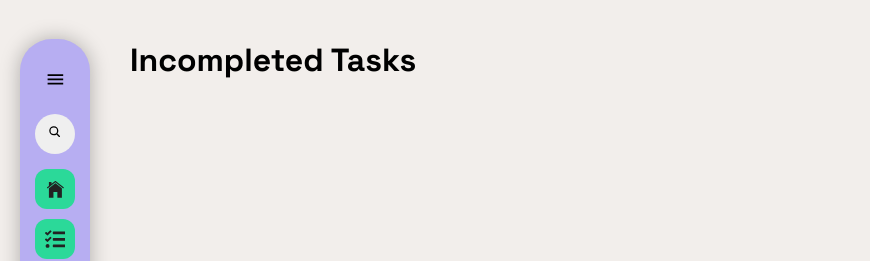
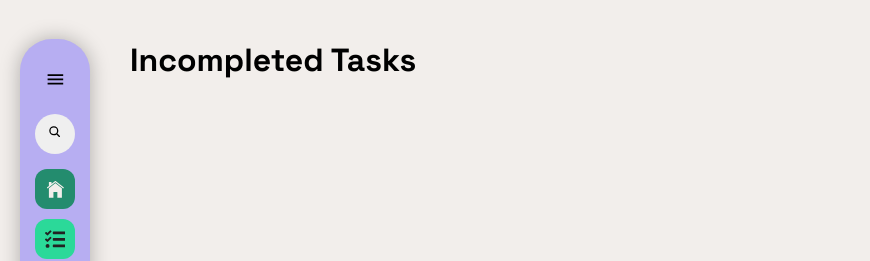
Before and after one commit to GV4F/To-Do-List, a React (Vite) app: page /tasks/pending in a window 1280 px wide. Shown: the top 261 px of the page, without its empty margins (0-870 px from the left). Built offline with nearby package versions, Linux system fonts and the light colour scheme.

Commit message:
Navigation Icons

```diff
--- a/src/Components/Navbar.tsx
+++ b/src/Components/Navbar.tsx
@@ -1,4 +1,4 @@
-import React, { useContext } from "react";
+import React, { useContext, useState } from "react";
 import { Link } from "react-router-dom";
 import "../Styles/Navbar.css";
 // * ICONOS
@@ -16,6 +16,7 @@ function Navbar(): React.JSX.Element {
 
   const { active, setActive } = useContext(NavbarDisplayContext);
   const { search, setSearch } = useContext(SearchContext);
+  const [btnActive, setBtnActive] = useState<number>(0);
 
   return (
     <nav className={`navbar ${active ? "active" : ""}`}>
@@ -39,19 +40,19 @@ function Navbar(): React.JSX.Element {
       </div>
 
       <div className="navbar_buttons">
-        <Link to="/">
+        <Link to="/" className={`${btnActive == 0 ? "btnActive" : ""}`} onClick={()=> setBtnActive(0)}>
           <div className="navbar_buttons-icon"><IoIosHome /></div>
           <div className="navbar_buttons-text">Home</div>
         </Link>
-        <Link to="/tasks">
+        <Link to="/tasks" className={`${btnActive == 1 ? "btnActive" : ""}`} onClick={()=> setBtnActive(1)}>
           <div className="navbar_buttons-icon"><FaTasks /></div>
           <div className="navbar_buttons-text">Tasks</div>
         </Link>
-        <Link to="/tasks/completed">
+        <Link to="/tasks/completed" className={`${btnActive == 2 ? "btnActive" : ""}`} onClick={()=> setBtnActive(2)}>
           <div className="navbar_buttons-icon"><FaRegCheckCircle /></div>
           <div className="navbar_buttons-text">Completed</div>
         </Link>
-        <Link to="/tasks/pending">
+        <Link to="/tasks/pending" className={`${btnActive == 3 ? "btnActive" : ""}`} onClick={()=> setBtnActive(3)}>
           <div className="navbar_buttons-icon"><MdOutlinePendingActions /></div>
           <div className="navbar_buttons-text">Pending</div>
         </Link>
--- a/src/Styles/Navbar.css
+++ b/src/Styles/Navbar.css
@@ -77,6 +77,7 @@
 }
 .navbar .navbar_buttons a{ transition: background-color var(--TransitionMain);}
 .navbar .navbar_buttons a{ border-radius: 12px; }
+
 .navbar.active .navbar_buttons a{
   background-color: var(--LightTurquoise);
   transition: background-color .1s ease-in;
@@ -85,3 +86,11 @@
   background-color: var(--LightTurquoise);
   color: #222;
 }
+.navbar.active .navbar_buttons a.btnActive{
+  background-color: var(--DarkTurquoise);
+  color: var(--White);
+}
+.navbar .navbar_buttons a.btnActive > .navbar_buttons-icon{
+  background-color: var(--DarkTurquoise);
+  color: var(--White);
+}
```
Also changed, not shown: src/App.tsx (+7 -5 lines).
